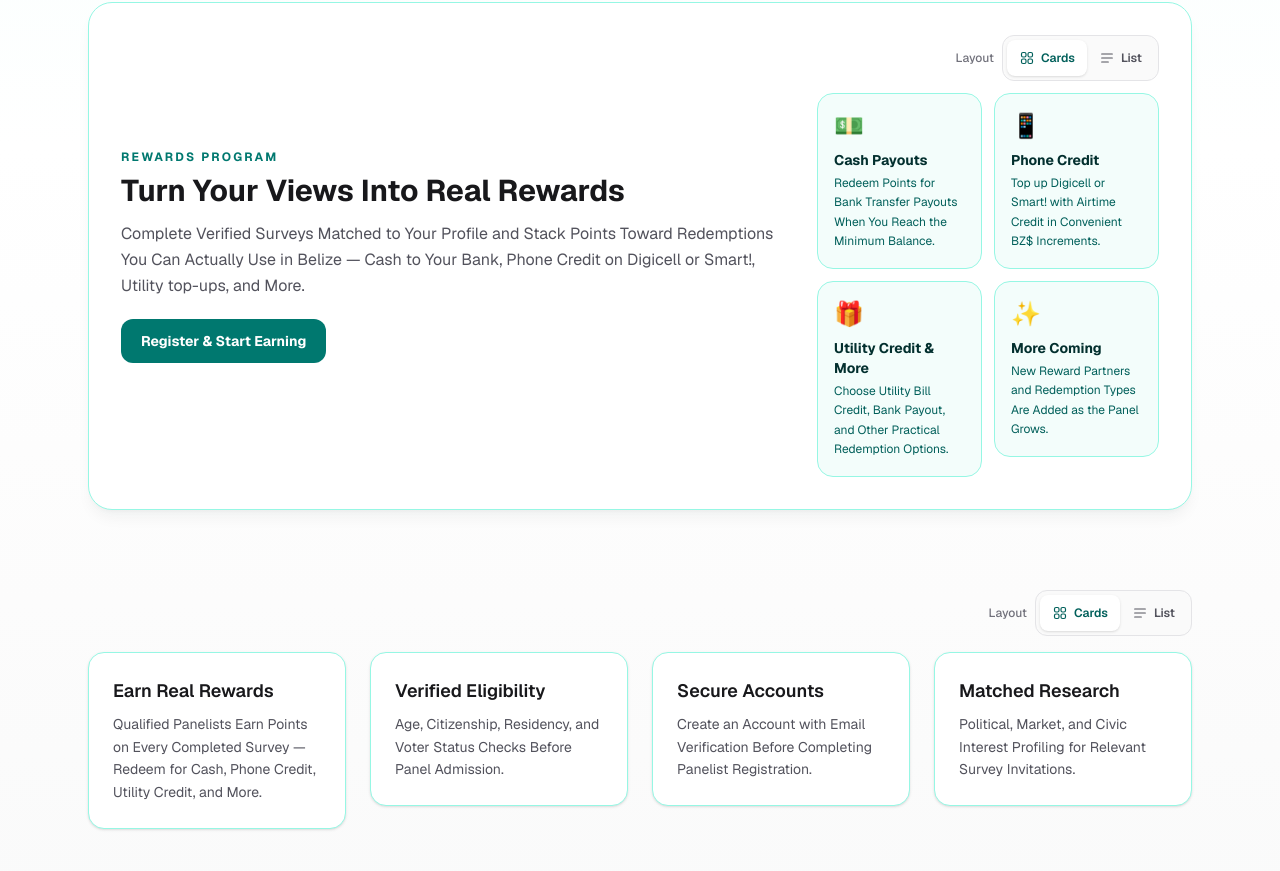
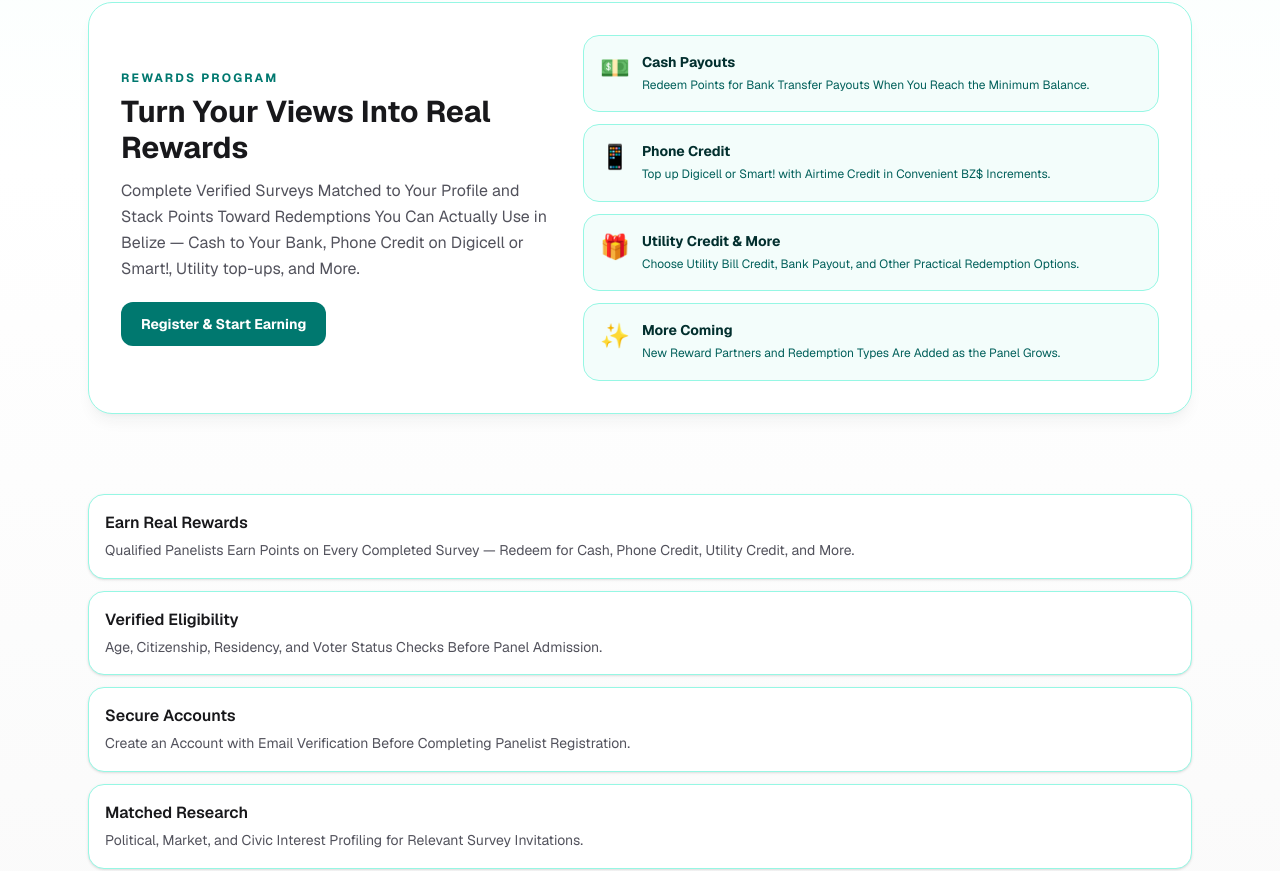
Before and after one commit to joejoe18johnson/Belize-Research-Panel, a Next.js app in the folder web/: page / in a window 1280 px wide. Shown: the part 616-1487 px from the top of the page. Built offline with nearby package versions, Linux system fonts and the light colour scheme; no server answers.

Commit message:
Update HomePageClient.tsx

```diff
--- a/web/src/components/home/HomePageClient.tsx
+++ b/web/src/components/home/HomePageClient.tsx
@@ -4,7 +4,6 @@ import Link from "next/link";
 import { useEffect, useState } from "react";
 import { BrpLogoLink } from "@/components/BrpLogo";
 import { LanguageSwitcher } from "@/components/home/LanguageSwitcher";
-import { ViewLayoutToggle, useViewLayout } from "@/components/shared/ViewLayoutToggle";
 import { ThemeToggle } from "@/components/theme/ThemeToggle";
 import { useTheme } from "@/components/theme/ThemeProvider";
 import {
@@ -13,8 +12,6 @@ import {
   storeHomeLocale,
   type HomeLocale,
 } from "@/lib/home-locale";
-import type { ViewLayout } from "@/lib/view-layout";
-import { viewLayoutContainerClass, viewLayoutItemClass } from "@/lib/view-layout";
 import { formatSiteCase } from "@/lib/sentence-case";
 
 function displayCopy(text: string, locale: HomeLocale): string {
@@ -26,35 +23,21 @@ const REWARD_ICONS = ["💵", "📱", "🎁", "✨"] as const;
 function HomeFeatureCard({
   title,
   body,
-  layout,
   onDarkHero,
 }: {
   title: string;
   body: string;
-  layout: ViewLayout;
   onDarkHero: boolean;
 }) {
   const cardClass = onDarkHero
-    ? layout === "list"
     ? "rounded-2xl border border-white/10 bg-white/5 p-4"
-      : "rounded-2xl border border-white/10 bg-white/5 p-5 sm:p-6"
-    : layout === "list"
-      ? "rounded-2xl border border-teal-200 bg-white p-4 shadow-sm dark:border-teal-800 dark:bg-zinc-900"
-      : "rounded-2xl border border-teal-200 bg-white p-5 shadow-sm dark:border-teal-800 dark:bg-zinc-900 sm:p-6";
+    : "rounded-2xl border border-teal-200 bg-white p-4 shadow-sm dark:border-teal-800 dark:bg-zinc-900";
   const titleClass = onDarkHero
-    ? layout === "list"
     ? "text-base font-semibold"
-      : "text-lg font-semibold"
-    : layout === "list"
-      ? "text-base font-semibold text-zinc-900 dark:text-zinc-100"
-      : "text-lg font-semibold text-zinc-900 dark:text-zinc-100";
+    : "text-base font-semibold text-zinc-900 dark:text-zinc-100";
   const bodyClass = onDarkHero
-    ? layout === "list"
     ? "mt-1 text-sm leading-relaxed text-teal-100"
-      : "mt-2 text-sm leading-relaxed text-teal-100"
-    : layout === "list"
-      ? "mt-1 text-sm leading-relaxed text-zinc-600 dark:text-zinc-400"
-      : "mt-2 text-sm leading-relaxed text-zinc-600 dark:text-zinc-400";
+    : "mt-1 text-sm leading-relaxed text-zinc-600 dark:text-zinc-400";
 
   return (
     <div className={cardClass}>
@@ -68,28 +51,21 @@ function HomeRewardPerkCard({
   title,
   body,
   icon,
-  layout,
   onDarkHero,
 }: {
   title: string;
   body: string;
   icon: string;
-  layout: ViewLayout;
   onDarkHero: boolean;
 }) {
   const cardClass = onDarkHero
-    ? layout === "list"
     ? "flex items-start gap-3 rounded-2xl border border-white/15 bg-black/20 p-4 backdrop-blur-sm"
-      : "rounded-2xl border border-white/15 bg-black/20 p-4 backdrop-blur-sm"
-    : layout === "list"
-      ? "flex items-start gap-3 rounded-2xl border border-teal-200 bg-teal-50/80 p-4 dark:border-teal-800 dark:bg-teal-950/40"
-      : "rounded-2xl border border-teal-200 bg-teal-50/80 p-4 dark:border-teal-800 dark:bg-teal-950/40";
+    : "flex items-start gap-3 rounded-2xl border border-teal-200 bg-teal-50/80 p-4 dark:border-teal-800 dark:bg-teal-950/40";
   const titleClass = onDarkHero ? "text-sm font-bold text-white" : "text-sm font-bold text-teal-950 dark:text-teal-100";
   const bodyClass = onDarkHero
     ? "mt-1 text-xs leading-relaxed text-teal-100"
     : "mt-1 text-xs leading-relaxed text-teal-800 dark:text-teal-200";
 
-  if (layout === "list") {
   return (
     <div className={cardClass}>
       <p className="text-2xl" aria-hidden>
@@ -103,21 +79,8 @@ function HomeRewardPerkCard({
   );
 }
 
-  return (
-    <div className={cardClass}>
-      <p className="text-2xl" aria-hidden>
-        {icon}
-      </p>
-      <h3 className={`mt-2 ${titleClass}`}>{title}</h3>
-      <p className={bodyClass}>{body}</p>
-    </div>
-  );
-}
-
 export function HomePageClient() {
   const [locale, setLocale] = useState<HomeLocale>("en");
-  const [perkLayout, setPerkLayout] = useViewLayout("home-reward-perks");
-  const [featureLayout, setFeatureLayout] = useViewLayout("home-features");
   const { resolved } = useTheme();
   const onDarkHero = resolved === "dark";
 
@@ -272,49 +235,29 @@ export function HomePageClient() {
                 {t(copy.rewardsCta)}
               </Link>
             </div>
-            <div className="space-y-3">
-              <div className="flex justify-end">
-                <ViewLayoutToggle
-                  value={perkLayout}
-                  onChange={setPerkLayout}
-                  variant={onDarkHero ? "dark" : "light"}
-                />
-              </div>
-              <div className={viewLayoutContainerClass(perkLayout, "grid gap-3 sm:grid-cols-2 lg:max-w-xl lg:shrink-0")}>
+            <div className="flex w-full flex-col gap-3 lg:max-w-xl lg:shrink-0">
               {copy.rewardPerks.map((perk, index) => (
-                  <div key={perk.title} className={viewLayoutItemClass(perkLayout, "w-[min(72vw,14rem)]")}>
                 <HomeRewardPerkCard
+                  key={perk.title}
                   title={t(perk.title)}
                   body={t(perk.body)}
                   icon={REWARD_ICONS[index] ?? "✨"}
-                      layout={perkLayout}
                   onDarkHero={onDarkHero}
                 />
-                  </div>
               ))}
-              </div>
             </div>
           </div>
         </section>
 
         <section className="mt-14 sm:mt-20">
-          <div className="mb-4 flex justify-end">
-            <ViewLayoutToggle
-              value={featureLayout}
-              onChange={setFeatureLayout}
-              variant={onDarkHero ? "dark" : "light"}
-            />
-          </div>
-          <div className={viewLayoutContainerClass(featureLayout, "grid gap-4 sm:gap-6 md:grid-cols-2 xl:grid-cols-4")}>
+          <div className="flex flex-col gap-3">
             {copy.features.map((feature) => (
-              <div key={feature.title} className={viewLayoutItemClass(featureLayout, "w-[min(72vw,14rem)]")}>
               <HomeFeatureCard
+                key={feature.title}
                 title={t(feature.title)}
                 body={t(feature.body)}
-                  layout={featureLayout}
                 onDarkHero={onDarkHero}
               />
-              </div>
             ))}
           </div>
         </section>
```
Lines whose indentation alone changed are shown as unchanged.
